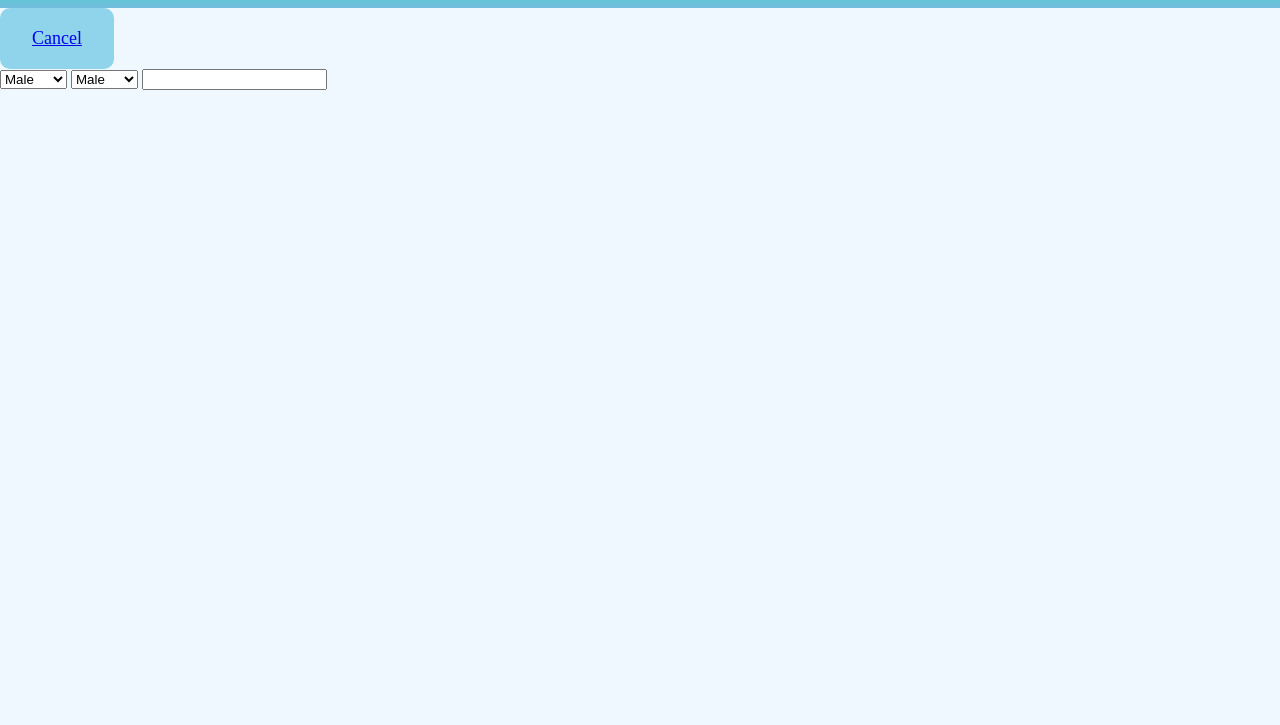
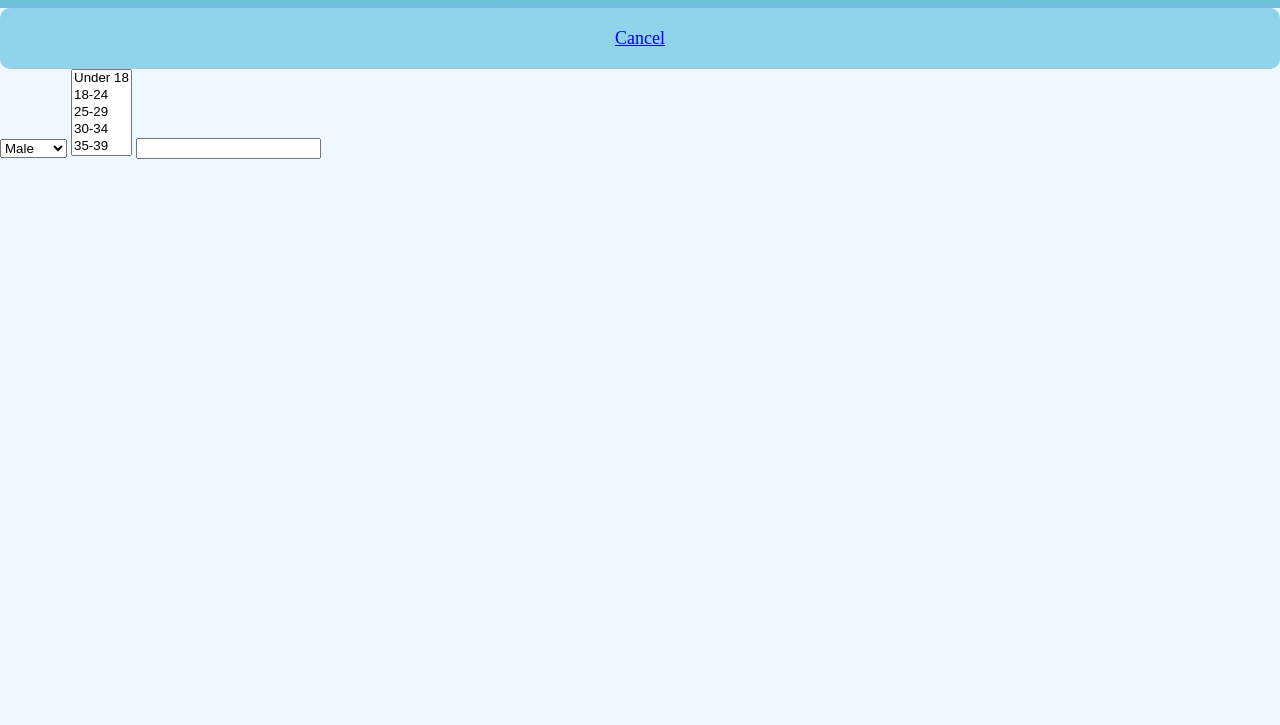
Before and after one commit to Jhutchinson98/HackDU-Project, a plain HTML site: page surveypage.html in a window 1280 px wide. Shown: the part 75-800 px from the top of the page. Drawn offline with Linux system fonts and the light colour scheme.

Commit message:
commit 5:34pm

```diff
--- a/styles.css
+++ b/styles.css
@@ -33,13 +33,16 @@ footer.footer{
 .button {
     background-color: #8fd4eb;
     border-radius: 10px;
-    color: lightgrey;
     padding: 20px 32px;
     text-align: center;
     text-decoration: none;
-    display: inline-block;
     font-size: 18px;
+}
 
+div.buttonDiv{
+    flex: 0 1 50%;
+    display: flex;
+    justify-content: center;
 }
 
 div.banner{
@@ -55,6 +58,7 @@ div.banner{
     font-size: 24px;
     padding: 0px 0px 0px 10px;
     margin: 0px 0px 0px 0px;
+    flex:0 1 50%;
 }
 
 .homeContent{
@@ -64,3 +68,9 @@ div.banner{
     padding: 0px 0px 0px 10px;
     margin: 0px 0px 0px 0px;
 }
+
+div.lowerDiv{
+    display: flex;
+    justify-content: center;
+    align-items: center;
+}
--- a/surveypage.html
+++ b/surveypage.html
@@ -10,20 +10,30 @@
 
         <div class="button"><a href="index.html">Cancel</a></div>
 
-        <div>
+        <div id="form1">
             <form action="" enctype="multipart/form-data" method="POST">
                 <select name="sex">
                     <option>Male</option>
                     <option>Female</option>
                     <option>Other</option>
                 </select>
-                <select name="age">
-                    <option>Male</option>
-                    <option>Female</option>
-                    <option>Other</option>
+                <select name="age" size="5">
+                    <option>Under 18</option>
+                    <option>18-24</option>
+                    <option>25-29</option>
+                    <option>30-34</option>
+                    <option>35-39</option>
+                    <option>40-44</option>
+                    <option>45-49</option>
+                    <option>50-54</option>
+                    <option>55-59</option>
+                    <option>60-64</option>
+                    <option>65+</option>
                 </select>
                 <input></input>
             </form>
         </div>
+
+
     </body>
 </html>
```
Also changed, not shown: index.html (+27 -0 lines).
